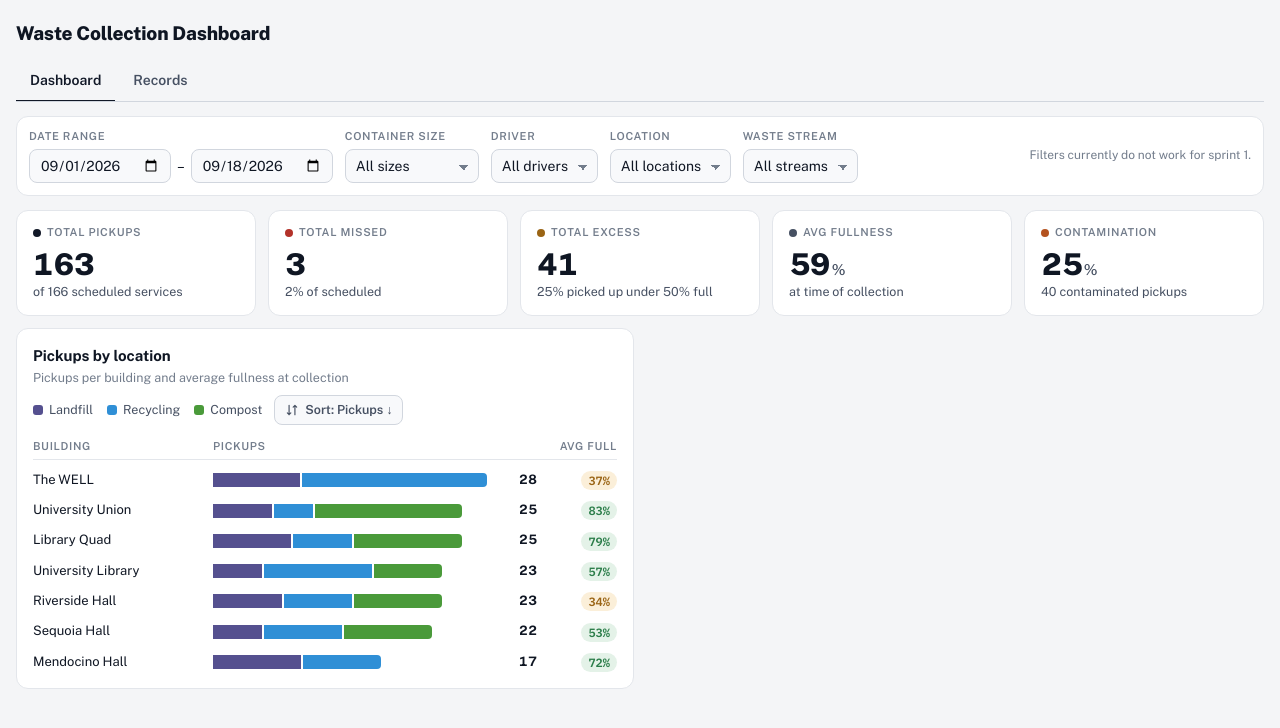
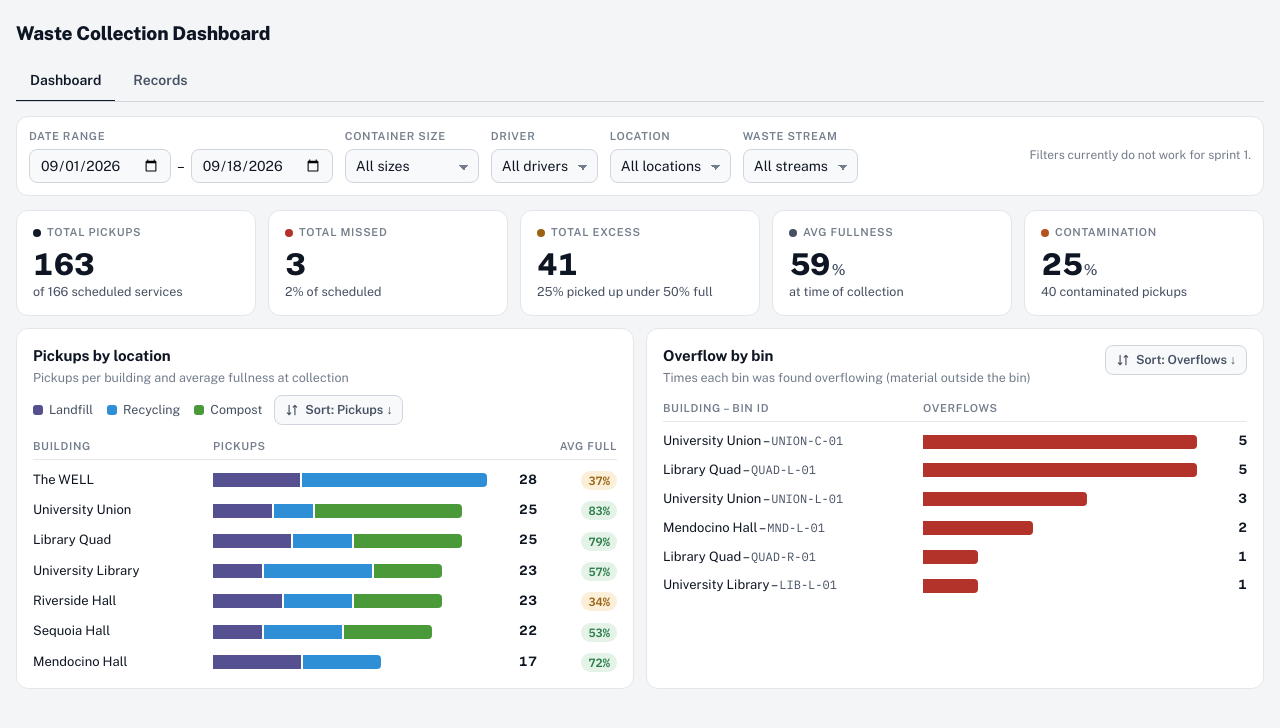
Before and after one commit to alexhart3/waste_dashboard, a Next.js app in the folder frontend/: page / in a window 1280 px wide. Shown: the top 728 px of the page. Built offline with nearby package versions, Linux system fonts and the light colour scheme.

Commit message:
Added overflow by bin chart

```diff
--- a/frontend/src/app/page.tsx
+++ b/frontend/src/app/page.tsx
@@ -1,4 +1,5 @@
 import KpiRow from "@/components/KpiRow";
+import OverflowByBin from "@/components/OverflowByBin";
 import PickupsByLocation from "@/components/PickupsByLocation";
 
 
@@ -8,6 +9,7 @@ export default function Home() {
       <KpiRow />
       <div className="grid">
         <PickupsByLocation />
+        <OverflowByBin />
       </div>
     </>
   );
--- /dev/null
+++ b/frontend/src/components/OverflowByBin.tsx
@@ -0,0 +1,53 @@
+"use client";
+
+import { useState } from "react";
+import ChartCard from "./ChartCard";
+import SortButton from "./SortButton";
+import HorizontalBarChart, { BarRow } from "./HorizontalBarChart";
+
+const bins = [
+    { building: "University Union",   binId: "UNION-C-01", overflows: 5 },
+    { building: "Library Quad",       binId: "QUAD-L-01",  overflows: 5 },
+    { building: "University Union",   binId: "UNION-L-01", overflows: 3 },
+    { building: "Mendocino Hall",     binId: "MND-L-01",   overflows: 2 },
+    { building: "Library Quad",       binId: "QUAD-R-01",  overflows: 1 },
+    { building: "University Library", binId: "LIB-L-01",   overflows: 1 },
+];
+
+type Bin = (typeof bins)[number];
+
+const SORTS = [
+    { key: "overflows-desc", label: "Overflows: high to low", short: "Overflows ↓", compare: (a: Bin, b: Bin) => b.overflows - a.overflows },
+    { key: "overflows-asc",  label: "Overflows: low to high", short: "Overflows ↑", compare: (a: Bin, b: Bin) => a.overflows - b.overflows },
+    { key: "building",       label: "Building: A–Z",          short: "Building",    compare: (a: Bin, b: Bin) => a.building.localeCompare(b.building) },
+    { key: "bin",            label: "Bin ID: A–Z",            short: "Bin ID",      compare: (a: Bin, b: Bin) => a.binId.localeCompare(b.binId) },
+];
+
+export default function OverflowByBin() {
+    const [sortKey, setSortKey] = useState("overflows-desc");
+    const sort = SORTS.find((s) => s.key === sortKey) ?? SORTS[0];
+    const sorted = [...bins].sort(sort.compare);
+
+    const rows: BarRow[] = sorted.map((b) => ({
+        label: (
+            <>
+                {b.building} – <span className="mono">{b.binId}</span>
+            </>
+        ),
+        segments: [{ label: "Overflows", value: b.overflows, color: "var(--crit)" }],
+    }));
+
+    return (
+        <ChartCard
+        title="Overflow by bin"
+        subtitle="Times each bin was found overflowing (material outside the bin)"
+        right={<SortButton options={SORTS} value={sortKey} onChange={setSortKey} />}
+        >
+            <HorizontalBarChart
+                labelHeader="Building – Bin ID"
+                valueHeader="Overflows"
+                rows={rows}
+            />
+        </ChartCard>
+    );
+}
```
